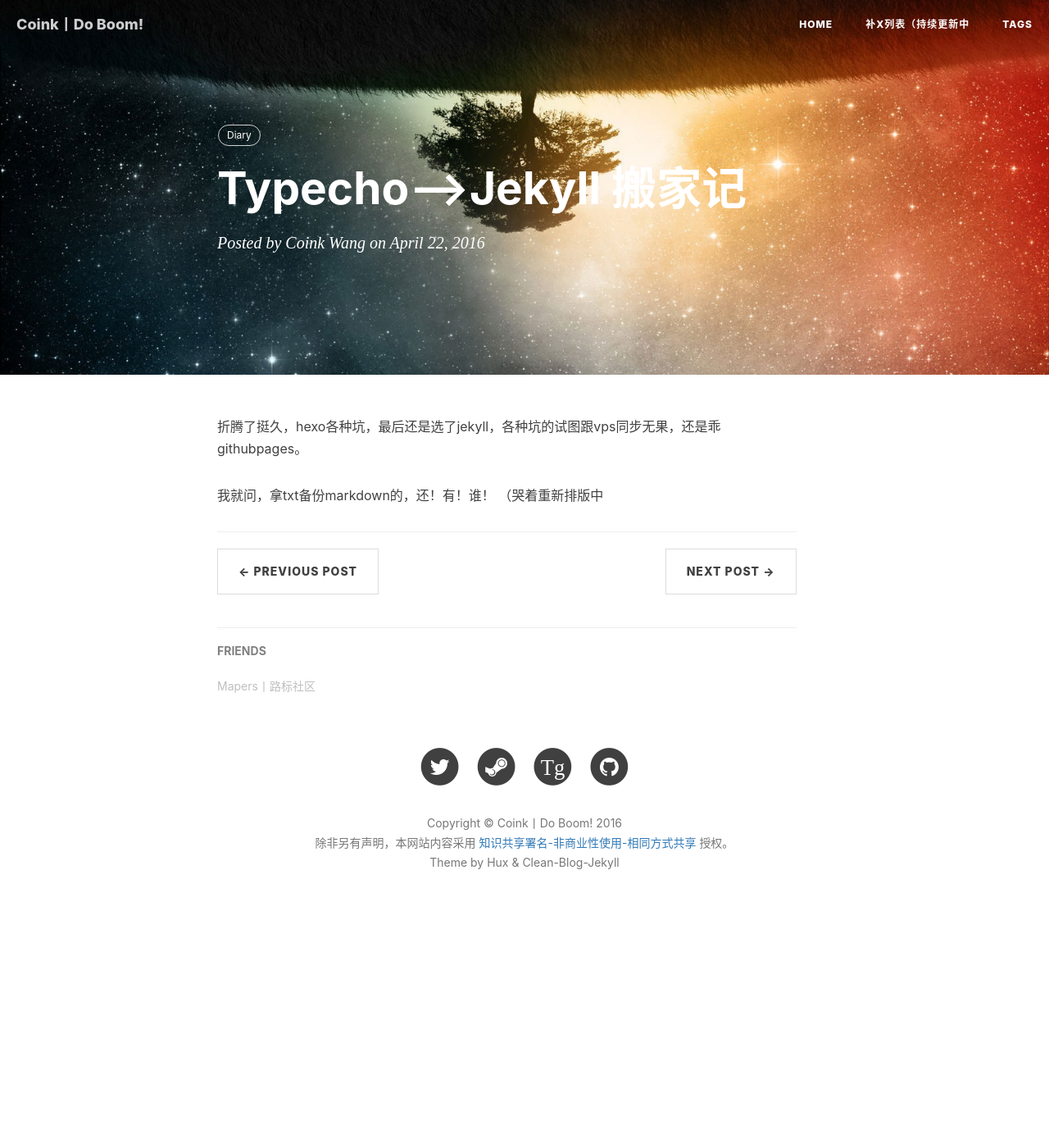
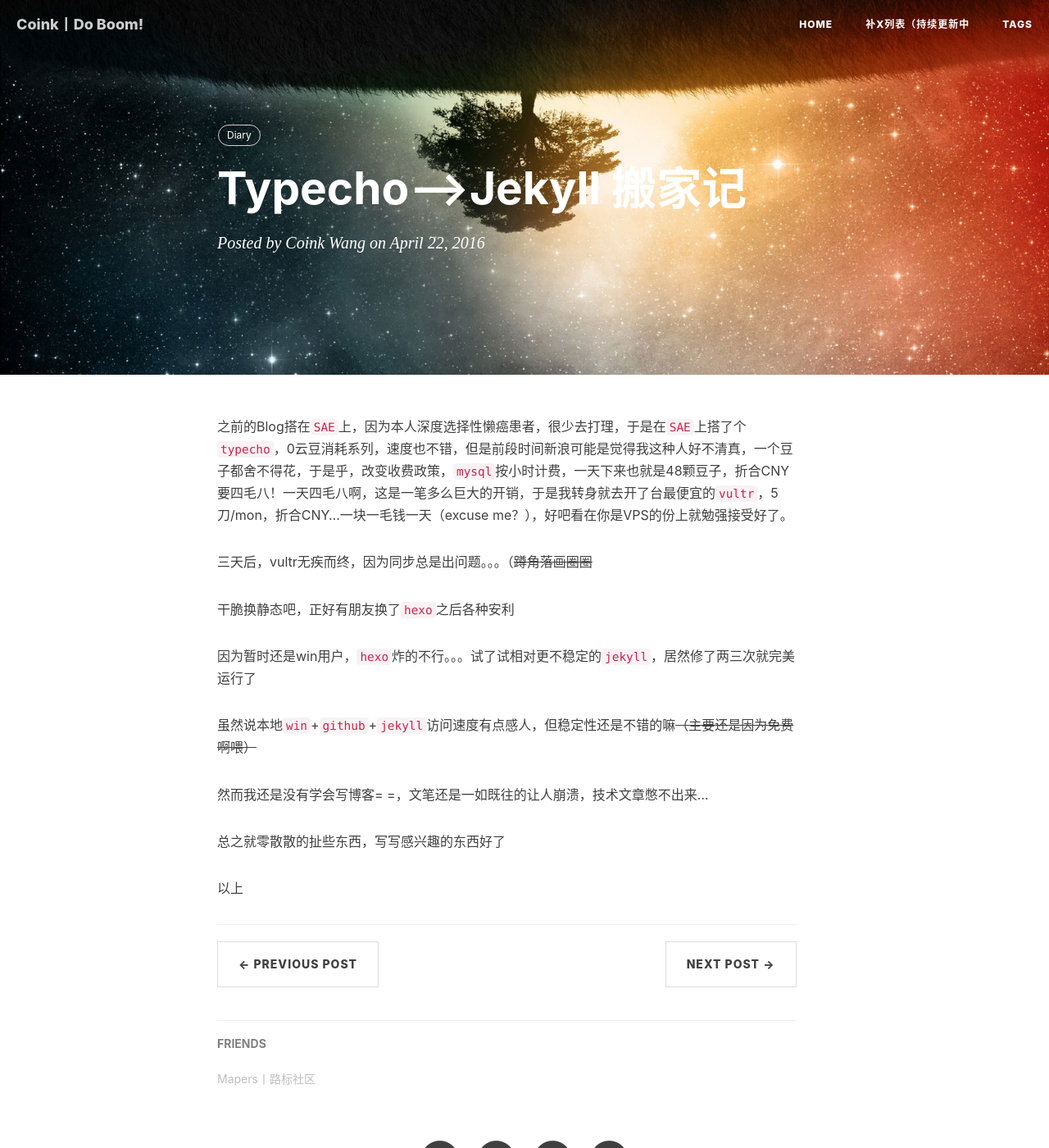
Before and after one commit to CoinkWang/coinkwang.github.com, a Jekyll site: the page built from _posts/2016-04-22-go-to-jekyll.md, in a window 1280 px wide and 1400 px high. Shown: the whole window at 82% size. Built offline with Jekyll 4.4.1, drawn with Linux system fonts in a browser that asks for light colours; nearby versions of some CDN libraries; comment, search, counter and statistics services are not loaded.

Commit message:
blogging
日常更新

```diff
--- a/_posts/2016-04-22-go-to-jekyll.md
+++ b/_posts/2016-04-22-go-to-jekyll.md
@@ -6,7 +6,20 @@ date:   2016-04-22 23:02:19
 tags:
     - Diary
 ---
-折腾了挺久，hexo各种坑，最后还是选了jekyll，各种坑的试图跟vps同步无果，还是乖githubpages。
 
-我就问，拿txt备份markdown的，还！有！谁！
-（哭着重新排版中
+
+之前的Blog搭在`SAE`上，因为本人深度选择性懒癌患者，很少去打理，于是在`SAE`上搭了个`typecho`，0云豆消耗系列，速度也不错，但是前段时间新浪可能是觉得我这种人好不清真，一个豆子都舍不得花，于是乎，改变收费政策，`mysql`按小时计费，一天下来也就是48颗豆子，折合CNY要四毛八！一天四毛八啊，这是一笔多么巨大的开销，于是我转身就去开了台最便宜的`vultr`，5刀/mon，折合CNY...一块一毛钱一天（excuse me？），好吧看在你是VPS的份上就勉强接受好了。
+
+三天后，vultr无疾而终，因为同步总是出问题。。。（~~蹲角落画圈圈~~
+
+干脆换静态吧，正好有朋友换了`hexo`之后各种安利
+
+因为暂时还是win用户，`hexo`炸的不行。。。试了试相对更不稳定的`jekyll`，居然修了两三次就完美运行了
+
+虽然说本地`win`+`github`+`jekyll`访问速度有点感人，但稳定性还是不错的嘛~~（主要还是因为免费啊喂）~~
+
+然而我还是没有学会写博客= =，文笔还是一如既往的让人崩溃，技术文章憋不出来...
+
+总之就零散散的扯些东西，写写感兴趣的东西好了
+
+以上
```
Also changed, not shown: _posts/2015-09-04-sept-note.md (+1 -1 lines), _posts/2016-05-06-image-magick.md (deleted, +0 -11 lines), _posts/2016-06-04-graduating.md (added, +74 -0 lines).
